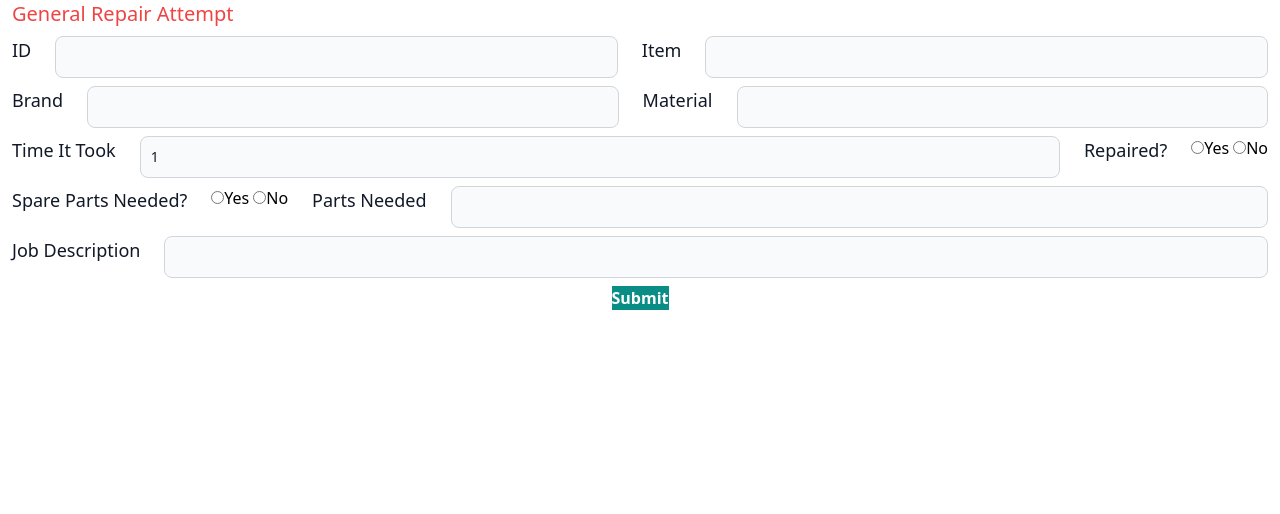
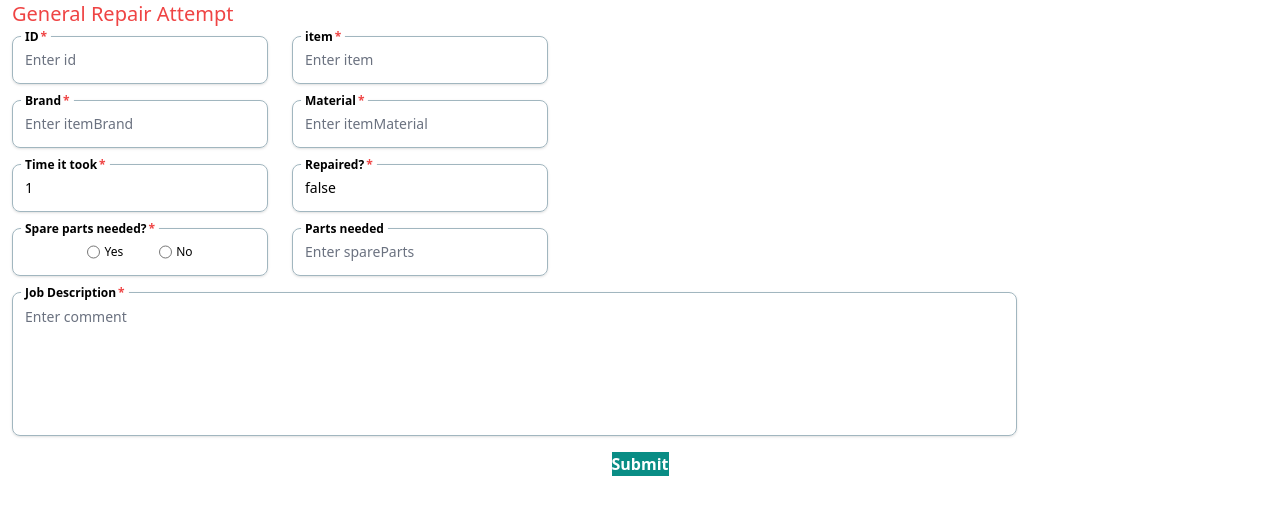
Before and after one commit to codersforcauses/repair-lab, a Next.js app: page /repair-attempt in a window 1280 px wide. Shown: the top 514 px of the page. Built offline with nearby package versions, Linux system fonts and the light colour scheme.

Commit message:
input, radio, label, error msg components incorporated in repair-attempt

```diff
--- a/src/components/Field.tsx
+++ /dev/null
@@ -1,65 +0,0 @@
-import {
-  useController,
-  UseControllerProps,
-  FieldValues
-} from "react-hook-form";
-
-export interface FormProps<T extends FieldValues = FieldValues>
-  extends UseControllerProps<T> {
-  label?: string;
-  radio?: boolean;
-}
-
-export default function Field<T extends FieldValues = FieldValues>({
-  label,
-  radio,
-  ...props
-}: FormProps<T>) {
-  const { field, fieldState } = useController(props);
-
-  return (
-    <>
-      <label className="mb-2 block text-lg font-medium capitalize text-gray-900 dark:text-white">
-        {label ?? props.name}
-      </label>
-      {!radio && (
-        <input
-          className="flex w-full flex-1 flex-col items-start gap-1 rounded-lg border border-gray-300 bg-gray-50 p-2.5 text-sm text-gray-900 focus:border-blue-500 focus:ring-blue-500 dark:border-gray-600 dark:bg-gray-700 dark:text-white dark:placeholder-gray-400 dark:focus:border-blue-500 dark:focus:ring-blue-500"
-          {...field}
-          // placeholder={props.name}
-        />
-      )}
-
-      {radio && (
-        <div className="flex flex-row items-start gap-1">
-          <label htmlFor={`${props.name}-y`}>
-            <input
-              {...field}
-              type="radio"
-              value="true"
-              id={`${props.name}-y`}
-            />
-            Yes
-          </label>
-
-          <label htmlFor={`${props.name}-n`}>
-            <input
-              {...field}
-              type="radio"
-              value="false"
-              id={`${props.name}-n`}
-            />
-            No
-          </label>
-        </div>
-      )}
-
-      {/* Display error message */}
-      {fieldState.error?.message && (
-        <p className="self-start rounded-md bg-yellow-100 px-2 py-1 italic text-red-500">
-          {fieldState.error?.message}
-        </p>
-      )}
-    </>
-  );
-}
--- a/src/components/field-input.tsx
+++ b/src/components/field-input.tsx
@@ -23,7 +23,7 @@ Input:
 Output:
   A input text box that is compatible w/ React-hook-forms
 */
-export default function Field_Input<T extends FieldValues = FieldValues>({
+export default function FieldInput<T extends FieldValues = FieldValues>({
   label,
   placeholder = "",
   icon,
--- a/src/components/field-radio.tsx
+++ b/src/components/field-radio.tsx
@@ -21,7 +21,7 @@ Input:
 Output:
   A input radio option box for a 'yes' or 'no' question that is compatible w/ React-hook-forms
 */
-export default function Field_Radio<T extends FieldValues = FieldValues>({
+export default function FieldRadio<T extends FieldValues = FieldValues>({
   label,
   ...props
 }: FormProps<T>) {
--- a/src/pages/repair-attempt.tsx
+++ b/src/pages/repair-attempt.tsx
@@ -1,8 +1,10 @@
 import { zodResolver } from "@hookform/resolvers/zod";
 import { SubmitHandler, useForm } from "react-hook-form";
-import Field from "@/components/Field";
+import FieldInput from "@/components/field-input";
 import { RepairAttemptSchema } from "@/schema/repair-attempt";
 import type { RepairAttempt } from "@/schema/repair-attempt";
+import FieldRadio from "@/components/field-radio";
+import FieldTextArea from "@/components/field-text-area";
 
 export default function RepairAttempt() {
   const {
@@ -17,7 +19,7 @@ export default function RepairAttempt() {
       itemBrand: "",
       itemMaterial: "",
       time: 1,
-      isRepaired: false, //FIXME: is literal types okay? how to convert to boolean?
+      isRepaired: false,
       isSparePartsNeeded: false,
       spareParts: "",
       comment: ""
@@ -39,46 +41,75 @@ export default function RepairAttempt() {
       <form className="flex flex-col" onSubmit={handleSubmit(onSubmit)}>
         {/* ID, Item */}
         <div className={lineStyle}>
-          <Field name="id" control={control} label="ID" />
-          <Field name="item" control={control} />
+          <FieldInput
+            name="id"
+            control={control}
+            label="ID"
+            rules={{ required: true }}
+          />
+          <FieldInput
+            name="item"
+            control={control}
+            rules={{ required: true }}
+          />
         </div>
 
         {/* Brand, Material */}
         <div className={lineStyle}>
-          <Field name="itemBrand" label="Brand" control={control} />
-          <Field name="itemMaterial" label="Material" control={control} />
+          <FieldInput
+            name="itemBrand"
+            label="Brand"
+            control={control}
+            rules={{ required: true }}
+          />
+          <FieldInput
+            name="itemMaterial"
+            label="Material"
+            control={control}
+            rules={{ required: true }}
+          />
         </div>
 
         {/* Time it took, Repaired? */}
         <div className={lineStyle}>
-          <Field name="time" label="Time it took" control={control} />
-          <Field
-            radio={true}
+          <FieldInput
+            name="time"
+            label="Time it took"
+            control={control}
+            rules={{ required: true }}
+          />
+          <FieldInput
             name="isRepaired"
             label="Repaired?"
             control={control}
+            rules={{ required: true }}
           />
-          {errors.isRepaired && (
-            <p className="self-start rounded-md bg-yellow-100 px-2 py-1 italic text-red-500">
-              {errors.isRepaired?.message}
-            </p>
-          )}
         </div>
 
         {/* Spare parts needed?, Part(s) needed */}
         <div className={lineStyle}>
-          <Field
-            radio={true}
+          <FieldRadio
             name="isSparePartsNeeded"
             control={control}
             label="Spare parts needed?"
+            rules={{ required: true }}
+            placeholder="Yes/No"
           />
-          <Field name="spareParts" label="Parts needed" control={control} />
+          <FieldInput
+            name="spareParts"
+            label="Parts needed"
+            control={control}
+          />
         </div>
 
         {/* Job Description */}
         <div className={lineStyle}>
-          <Field name="comment" label="Job Description" control={control} />
+          <FieldTextArea
+            name="comment"
+            label="Job Description"
+            control={control}
+            rules={{ required: true }}
+          />
         </div>
 
         {/* Submit */}
--- a/src/schema/repair-attempt.ts
+++ b/src/schema/repair-attempt.ts
@@ -6,7 +6,7 @@ const preprocessBooleanInput = (input: unknown) => {
 };
 
 export const RepairAttemptSchema = z.object({
-  id: z.string().trim().nonempty({ message: "ID is required" }),
+  id: z.string().trim().nonempty({ message: "missing" }),
   item: z.string().nonempty({ message: "Item name is required" }),
   itemBrand: z.string().nonempty({ message: "Brand is required" }),
   itemMaterial: z.string().nonempty({ message: "Material is required" }),
@@ -15,7 +15,7 @@ export const RepairAttemptSchema = z.object({
       const processedInput = z
         .string()
         .trim()
-        .regex(/^[-+]?[0-9]+(\.[0-9]+)?$/)
+        .regex(/^[-+]?[0-9]+(\.[0-9]{1,2})?$/)
         .transform(Number)
         .safeParse(input);
       return processedInput.success ? processedInput.data : input;
--- a/tailwind.config.js
+++ b/tailwind.config.js
@@ -75,6 +75,11 @@ module.exports = {
         }
       }
     },
-    plugins: []
-  }
+    backgroundImage: {
+      "gradient-radial": "radial-gradient(var(--tw-gradient-stops))",
+      "gradient-conic":
+        "conic-gradient(from 180deg at 50% 50%, var(--tw-gradient-stops))"
+    }
+  },
+  plugins: []
 };
```
